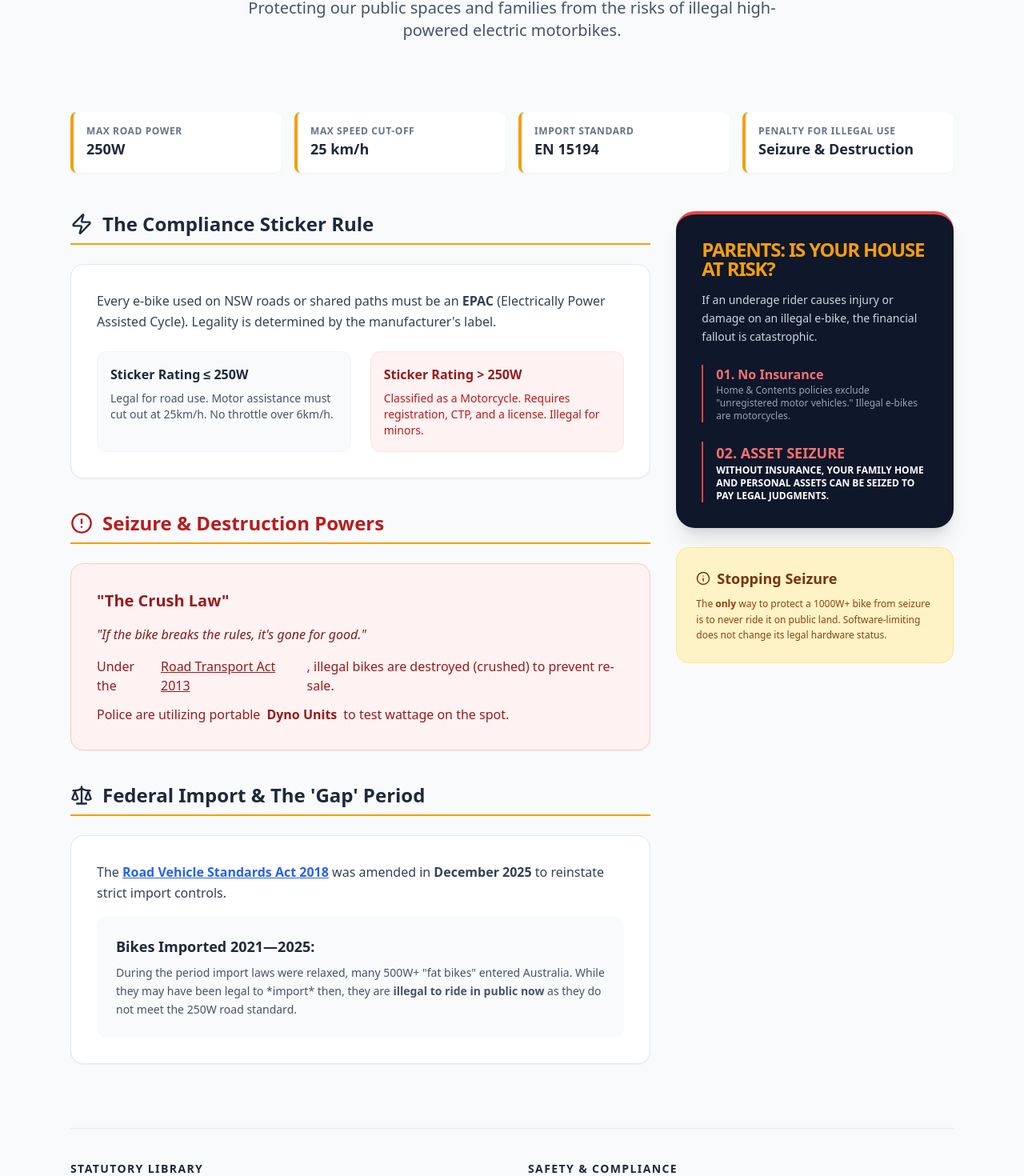
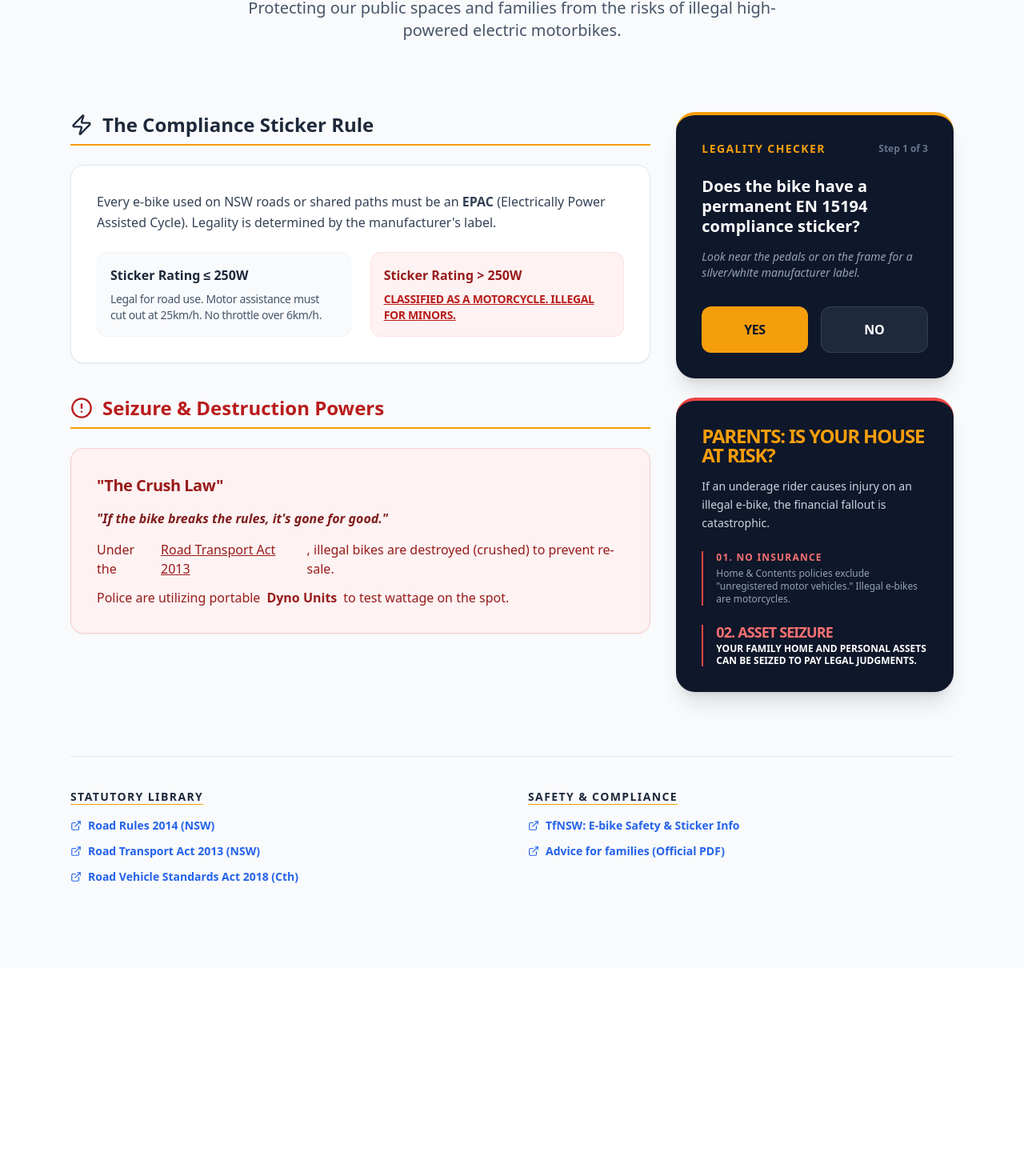
Before and after one commit to njhod1/ebike-regulation-portal, a React (Vite) app: page / in a window 1280 px wide. Shown: the part 256-1726 px from the top of the page at 80% size. After the commit the page ends 1466 px from the top, so only its background shows below. Built offline with nearby package versions, Linux system fonts and the light colour scheme.

Commit message:
Quiz Add

```diff
--- a/src/App.jsx
+++ b/src/App.jsx
@@ -1,9 +1,8 @@
 import React, { useState } from 'react';
-import { Shield, FileText, Home, Info, Scale, ExternalLink, Zap, AlertCircle } from 'lucide-react';
+import { Shield, FileText, Home, Info, Scale, ExternalLink, Zap, AlertCircle, CheckCircle2, XCircle, RotateCcw } from 'lucide-react';
 
 /**
  * HELPER COMPONENTS
- * Defined outside the main App component to satisfy ESLint rules.
  */
 
 function SectionHeader({ title, icon: Icon, color = "text-slate-800" }) {
@@ -20,6 +19,97 @@ function StatBox({ label, value }) {
     <div className="bg-white p-4 rounded-lg shadow-sm border-l-4 border-amber-500">
       <p className="text-xs font-semibold text-slate-500 uppercase tracking-wider">{label}</p>
       <p className="text-lg font-bold text-slate-800">{value}</p>
+    </div>
+  );
+}
+
+/**
+ * INTERACTIVE LEGALITY QUIZ COMPONENT
+ */
+function LegalityQuiz() {
+  const [step, setStep] = useState(0);
+  const [answers, setAnswers] = useState({});
+
+  const questions = [
+    {
+      id: 'sticker',
+      question: "Does the bike have a permanent EN 15194 compliance sticker?",
+      info: "Look near the pedals or on the frame for a silver/white manufacturer label."
+    },
+    {
+      id: 'wattage',
+      question: "Is the motor rated at 250W or less?",
+      info: "Check the sticker or manual. Anything over 250W is legally a motorcycle in NSW."
+    },
+    {
+      id: 'speed',
+      question: "Does the motor assistance cut out automatically at 25km/h?",
+      info: "If the motor keeps pushing you past 25km/h without pedaling, it's non-compliant."
+    }
+  ];
+
+  const handleAnswer = (val) => {
+    setAnswers({ ...answers, [questions[step].id]: val });
+    setStep(step + 1);
+  };
+
+  const resetQuiz = () => {
+    setStep(0);
+    setAnswers({});
+  };
+
+  if (step < questions.length) {
+    return (
+      <div className="bg-slate-900 text-white p-8 rounded-3xl shadow-xl border-t-4 border-amber-500 animate-in slide-in-from-bottom-4 duration-500">
+        <div className="flex justify-between items-center mb-6">
+          <span className="text-amber-500 font-bold text-sm tracking-widest uppercase">Legality Checker</span>
+          <span className="text-slate-500 text-xs font-bold">Step {step + 1} of 3</span>
+        </div>
+        <h3 className="text-xl font-bold mb-4 leading-tight">{questions[step].question}</h3>
+        <p className="text-slate-400 text-sm mb-8 italic">{questions[step].info}</p>
+        <div className="flex gap-4">
+          <button
+            onClick={() => handleAnswer(true)}
+            className="flex-1 py-4 bg-amber-500 text-slate-900 font-black rounded-xl hover:bg-amber-400 transition-colors uppercase tracking-tight"
+          >
+            Yes
+          </button>
+          <button
+            onClick={() => handleAnswer(false)}
+            className="flex-1 py-4 bg-slate-800 text-white font-black rounded-xl hover:bg-slate-700 transition-colors uppercase tracking-tight border border-slate-700"
+          >
+            No
+          </button>
+        </div>
+      </div>
+    );
+  }
+
+  const isLegal = answers.sticker && answers.wattage && answers.speed;
+
+  return (
+    <div className={`p-8 rounded-3xl shadow-xl border-t-4 animate-in zoom-in-95 duration-500 ${isLegal ? 'bg-emerald-50 border-emerald-500' : 'bg-red-50 border-red-500'}`}>
+      <div className="text-center">
+        {isLegal ? (
+          <>
+            <CheckCircle2 className="text-emerald-500 mx-auto mb-4" size={64} />
+            <h3 className="text-3xl font-black text-emerald-900 uppercase tracking-tighter mb-2">Likely Compliant</h3>
+            <p className="text-emerald-800 font-medium mb-6">Your bike meets the primary NSW road standards for 2026.</p>
+          </>
+        ) : (
+          <>
+            <XCircle className="text-red-500 mx-auto mb-4" size={64} />
+            <h3 className="text-3xl font-black text-red-900 uppercase tracking-tighter mb-2">ILLEGAL FOR ROAD USE</h3>
+            <p className="text-red-800 font-medium mb-6">Based on your answers, this device is classified as a <strong>Motorcycle</strong> and is subject to seizure.</p>
+          </>
+        )}
+        <button
+          onClick={resetQuiz}
+          className="flex items-center gap-2 mx-auto text-slate-500 hover:text-slate-800 font-bold text-sm transition-colors"
+        >
+          <RotateCcw size={16} /> Start Over
+        </button>
+      </div>
     </div>
   );
 }
@@ -59,7 +149,7 @@ export default function App() {
                 onClick={() => setActiveTab(item.id)}
                 className={`flex items-center gap-2 px-4 py-2 rounded-full transition-all ${
                   activeTab === item.id
-                    ? 'bg-amber-50 text-slate-900 font-bold'
+                    ? 'bg-amber-500 text-slate-900 font-bold'
                     : 'hover:bg-slate-800 text-slate-300'
                 }`}
               >
@@ -93,18 +183,9 @@ export default function App() {
               </p>
             </header>
 
-            {/* Quick Stats Grid */}
-            <div className="grid grid-cols-1 md:grid-cols-4 gap-4 mb-12">
-              <StatBox label="Max Road Power" value="250W" />
-              <StatBox label="Max Speed Cut-off" value="25 km/h" />
-              <StatBox label="Import Standard" value="EN 15194" />
-              <StatBox label="Penalty for Illegal Use" value="Seizure & Destruction" />
-            </div>
-
-            <div className="grid grid-cols-1 lg:grid-cols-3 gap-8">
-              {/* Left Column: Compliance */}
+            <div className="grid grid-cols-1 lg:grid-cols-3 gap-8 mb-12">
+              {/* Left Column: Compliance Info */}
               <div className="lg:col-span-2 space-y-10">
-
                 <section>
                   <SectionHeader title="The Compliance Sticker Rule" icon={Zap} />
                   <div className="bg-white p-8 rounded-2xl shadow-sm border border-slate-200">
@@ -114,11 +195,11 @@ export default function App() {
                     <div className="grid grid-cols-1 sm:grid-cols-2 gap-6 mt-6">
                       <div className="p-4 bg-slate-50 rounded-xl border border-slate-100">
                         <h4 className="font-bold text-slate-800 mb-2">Sticker Rating ≤ 250W</h4>
-                        <p className="text-sm text-slate-600">Legal for road use. Motor assistance must cut out at 25km/h. No throttle over 6km/h.</p>
+                        <p className="text-sm text-slate-600 font-medium tracking-tight">Legal for road use. Motor assistance must cut out at 25km/h. No throttle over 6km/h.</p>
                       </div>
                       <div className="p-4 bg-red-50 rounded-xl border border-red-100">
                         <h4 className="font-bold text-red-800 mb-2">Sticker Rating {">"} 250W</h4>
-                        <p className="text-sm text-red-700 font-medium">Classified as a Motorcycle. Requires registration, CTP, and a license. Illegal for minors.</p>
+                        <p className="text-sm text-red-700 font-bold tracking-tight uppercase underline">Classified as a Motorcycle. Illegal for minors.</p>
                       </div>
                     </div>
                   </div>
@@ -127,8 +208,8 @@ export default function App() {
                 <section>
                   <SectionHeader title="Seizure & Destruction Powers" icon={AlertCircle} color="text-red-700" />
                   <div className="bg-red-50 p-8 rounded-2xl shadow-sm border border-red-200">
-                    <h3 className="text-xl font-bold text-red-800 mb-4">"The Crush Law"</h3>
-                    <p className="text-red-900 mb-4 font-medium italic">
+                    <h3 className="text-xl font-bold text-red-800 mb-4 tracking-tight">"The Crush Law"</h3>
+                    <p className="text-red-900 mb-4 font-bold italic leading-snug">
                       "If the bike breaks the rules, it's gone for good."
                     </p>
                     <ul className="space-y-3 text-red-800">
@@ -137,50 +218,29 @@ export default function App() {
                     </ul>
                   </div>
                 </section>
-
-                <section>
-                  <SectionHeader title="Federal Import & The 'Gap' Period" icon={Scale} />
-                  <div className="bg-white p-8 rounded-2xl shadow-sm border border-slate-200">
-                    <p className="text-slate-700 leading-relaxed mb-4">
-                      The <a href={LINKS.VEHICLE_STANDARDS_ACT} className="underline text-blue-600 font-bold" target="_blank" rel="noreferrer">Road Vehicle Standards Act 2018</a> was amended in <strong>December 2025</strong> to reinstate strict import controls.
-                    </p>
-                    <div className="bg-slate-50 p-6 rounded-xl">
-                      <h4 className="font-bold mb-2 text-slate-800 text-lg">Bikes Imported 2021—2025:</h4>
-                      <p className="text-sm text-slate-600 leading-relaxed">
-                        During the period import laws were relaxed, many 500W+ "fat bikes" entered Australia. While they may have been legal to *import* then, they are <strong>illegal to ride in public now</strong> as they do not meet the 250W road standard.
-                      </p>
-                    </div>
-                  </div>
-                </section>
               </div>
 
-              {/* Right Column: Sidebar Risks */}
+              {/* Right Column: Interactive Quiz & Risk Sidebar */}
               <div className="space-y-6">
+                {/* INTERACTIVE QUIZ INTEGRATION */}
+                <LegalityQuiz />
+
                 <div className="bg-slate-900 text-white p-8 rounded-3xl shadow-xl border-t-4 border-red-500">
                   <h3 className="text-2xl font-black mb-4 text-amber-500 uppercase tracking-tighter leading-none">Parents: Is your house at risk?</h3>
                   <p className="text-slate-300 text-sm leading-relaxed mb-6">
-                    If an underage rider causes injury or damage on an illegal e-bike, the financial fallout is catastrophic.
+                    If an underage rider causes injury on an illegal e-bike, the financial fallout is catastrophic.
                   </p>
 
                   <div className="space-y-6">
                     <div className="border-l-2 border-red-500 pl-4">
-                      <h4 className="font-bold text-red-400">01. No Insurance</h4>
+                      <h4 className="font-bold text-red-400 uppercase text-xs tracking-widest mb-1">01. No Insurance</h4>
                       <p className="text-xs text-slate-400">Home & Contents policies exclude "unregistered motor vehicles." Illegal e-bikes are motorcycles.</p>
                     </div>
                     <div className="border-l-2 border-red-500 pl-4">
-                      <h4 className="font-bold text-red-400 text-lg">02. ASSET SEIZURE</h4>
-                      <p className="text-xs text-slate-400 font-bold uppercase text-white">Without insurance, your family home and personal assets can be seized to pay legal judgments.</p>
+                      <h4 className="font-bold text-red-400 text-lg uppercase tracking-tighter mb-1 leading-none">02. ASSET SEIZURE</h4>
+                      <p className="text-xs text-slate-400 font-black uppercase text-white leading-tight">Your family home and personal assets can be seized to pay legal judgments.</p>
                     </div>
                   </div>
-                </div>
-
-                <div className="bg-amber-100 p-6 rounded-2xl border border-amber-200">
-                  <h4 className="font-bold text-amber-900 flex items-center gap-2 mb-2 text-lg">
-                    <Info size={18} /> Stopping Seizure
-                  </h4>
-                  <p className="text-xs text-amber-800 leading-relaxed">
-                    The <strong>only</strong> way to protect a 1000W+ bike from seizure is to never ride it on public land. Software-limiting does not change its legal hardware status.
-                  </p>
                 </div>
               </div>
             </div>
@@ -189,18 +249,18 @@ export default function App() {
             <footer className="mt-20 border-t border-slate-200 pt-10 pb-20">
               <div className="grid grid-cols-1 md:grid-cols-2 gap-10">
                 <div>
-                  <h3 className="font-bold text-slate-800 mb-4 uppercase text-sm tracking-widest">Statutory Library</h3>
+                  <h3 className="font-bold text-slate-800 mb-4 uppercase text-sm tracking-widest underline decoration-amber-500 underline-offset-4">Statutory Library</h3>
                   <div className="space-y-3">
-                    <a href={LINKS.ROAD_RULES} target="_blank" rel="noreferrer" className="flex items-center gap-2 text-blue-600 hover:underline text-sm font-medium"><ExternalLink size={14}/> Road Rules 2014 (NSW)</a>
-                    <a href={LINKS.ROAD_TRANSPORT_ACT} target="_blank" rel="noreferrer" className="flex items-center gap-2 text-blue-600 hover:underline text-sm font-medium"><ExternalLink size={14}/> Road Transport Act 2013 (NSW)</a>
-                    <a href={LINKS.VEHICLE_STANDARDS_ACT} target="_blank" rel="noreferrer" className="flex items-center gap-2 text-blue-600 hover:underline text-sm font-medium"><ExternalLink size={14}/> Road Vehicle Standards Act 2018 (Cth)</a>
+                    <a href={LINKS.ROAD_RULES} target="_blank" rel="noreferrer" className="flex items-center gap-2 text-blue-600 hover:underline text-sm font-bold"><ExternalLink size={14}/> Road Rules 2014 (NSW)</a>
+                    <a href={LINKS.ROAD_TRANSPORT_ACT} target="_blank" rel="noreferrer" className="flex items-center gap-2 text-blue-600 hover:underline text-sm font-bold"><ExternalLink size={14}/> Road Transport Act 2013 (NSW)</a>
+                    <a href={LINKS.VEHICLE_STANDARDS_ACT} target="_blank" rel="noreferrer" className="flex items-center gap-2 text-blue-600 hover:underline text-sm font-bold"><ExternalLink size={14}/> Road Vehicle Standards Act 2018 (Cth)</a>
                   </div>
                 </div>
                 <div>
-                  <h3 className="font-bold text-slate-800 mb-4 uppercase text-sm tracking-widest">Safety & Compliance</h3>
+                  <h3 className="font-bold text-slate-800 mb-4 uppercase text-sm tracking-widest underline decoration-amber-500 underline-offset-4">Safety & Compliance</h3>
                   <div className="space-y-3">
-                    <a href={LINKS.TfNSW_EBIKES} target="_blank" rel="noreferrer" className="flex items-center gap-2 text-blue-600 hover:underline text-sm font-medium"><ExternalLink size={14}/> TfNSW: E-bike Safety & EN 15194 Sticker Info</a>
-                    <a href={LINKS.FAMILY_ADVICE_PDF} target="_blank" rel="noreferrer" className="flex items-center gap-2 text-blue-600 hover:underline text-sm font-medium"><ExternalLink size={14}/> E-bikes - Advice for families (PDF)</a>
+                    <a href={LINKS.TfNSW_EBIKES} target="_blank" rel="noreferrer" className="flex items-center gap-2 text-blue-600 hover:underline text-sm font-bold"><ExternalLink size={14}/> TfNSW: E-bike Safety & Sticker Info</a>
+                    <a href={LINKS.FAMILY_ADVICE_PDF} target="_blank" rel="noreferrer" className="flex items-center gap-2 text-blue-600 hover:underline text-sm font-bold"><ExternalLink size={14}/> Advice for families (Official PDF)</a>
                   </div>
                 </div>
               </div>
@@ -226,7 +286,7 @@ export default function App() {
               <div className="grid grid-cols-2 gap-8">
                 <div className="space-y-8">
                   <div>
-                    <h3 className="text-lg font-black border-b-2 border-amber-500 mb-3 text-slate-900 uppercase">1. Compliance</h3>
+                    <h3 className="text-lg font-black border-b-2 border-amber-500 mb-3 text-slate-900 uppercase tracking-tighter">1. Compliance</h3>
                     <ul className="text-sm space-y-3">
                       <li><strong>Max Power:</strong> 250W Continuous.</li>
                       <li><strong>Max Speed:</strong> 25km/h motor cut-off.</li>
@@ -236,7 +296,7 @@ export default function App() {
                   </div>
 
                   <div>
-                    <h3 className="text-lg font-black border-b-2 border-amber-500 mb-3 text-slate-900 uppercase">2. Enforcement</h3>
+                    <h3 className="text-lg font-black border-b-2 border-amber-500 mb-3 text-slate-900 uppercase tracking-tighter">2. Enforcement</h3>
                     <ul className="text-sm space-y-3">
                       <li><strong>Dyno Testing:</strong> Roadside power tests.</li>
                       <li><strong>Seizure:</strong> Immediate confiscation for non-compliance.</li>
@@ -244,9 +304,8 @@ export default function App() {
                     </ul>
                   </div>
 
-                  {/* IMPORT CHANGES SECTION MOVED HERE FOR BALANCE */}
                   <div>
-                    <h3 className="text-lg font-black border-b-2 border-amber-500 mb-3 text-slate-900 uppercase">3. Import Changes</h3>
+                    <h3 className="text-lg font-black border-b-2 border-amber-500 mb-3 text-slate-900 uppercase tracking-tighter">3. Import Changes</h3>
                     <ul className="text-sm space-y-3">
                       <li><strong>Federal Law:</strong> Import standards reinstated December 2025.</li>
                       <li><strong>2021—2025 Gap:</strong> Older imports are still subject to current NSW 250W road usage laws.</li>
@@ -255,51 +314,44 @@ export default function App() {
                   </div>
                 </div>
 
-                {/* PARENTAL ALERT SECTION */}
                 <div className="bg-slate-100 p-8 rounded-xl border-2 border-slate-900 flex flex-col justify-between">
                   <div>
-                    <h3 className="text-4xl font-black text-red-700 mb-2 leading-none">PARENTAL ALERT</h3>
+                    <h3 className="text-4xl font-black text-red-700 mb-2 leading-none tracking-tighter">PARENTAL ALERT</h3>
                     <p className="text-xl font-bold mb-6 underline uppercase text-slate-900">Is your house at risk?</p>
 
-                    <p className="text-lg leading-snug mb-8 font-medium text-slate-800">
+                    <p className="text-lg leading-snug mb-8 font-semibold text-slate-800">
                       If an underage rider causes injury on an illegal bike, <strong className="text-red-700">Home Insurance is VOID.</strong>
                     </p>
 
                     <div className="bg-white p-6 border-2 border-red-200 rounded-lg mb-8 shadow-sm">
-                      <p className="text-lg font-black text-slate-900 uppercase mb-2 underline">The "House" Scenario:</p>
-                      <p className="text-base text-slate-700 leading-relaxed font-semibold">
-                        Without insurance, court-awarded damages result in the <span className="text-red-600">seizure and sale</span> of the family home to satisfy debt.
+                      <p className="text-lg font-black text-slate-900 uppercase mb-2 underline tracking-tighter">The "House" Scenario:</p>
+                      <p className="text-base text-slate-700 leading-relaxed font-black uppercase">
+                        Without insurance, legal debts result in the <span className="text-red-600 underline">seizure and sale</span> of the family home.
                       </p>
                     </div>
                   </div>
 
-                  <p className="text-sm text-slate-600 italic leading-tight">
-                    Negligent supervision of a minor on a motor vehicle can lead to direct personal liability.
+                  <p className="text-xs text-slate-600 italic font-medium leading-tight border-t border-slate-200 pt-4">
+                    Negligent supervision of a minor on an unregistered motor vehicle leads to direct personal liability.
                   </p>
                 </div>
               </div>
 
-              {/* FOOTER STATUTES BAR - REFINED */}
-              <div className="mt-12 p-6 bg-slate-900 text-white rounded-xl">
-                <div className="flex justify-between items-center">
-                  <div>
-                    <h4 className="font-bold text-amber-500 text-lg uppercase tracking-wider">Statutory Reference</h4>
-                    <p className="text-xs opacity-90">Regulatory framework current as of February 2026.</p>
-                  </div>
-                  <div className="text-right text-[10px] opacity-80 font-mono text-xs leading-relaxed uppercase">
-                    Road Vehicle Standards Act 2018 (Cth)<br/>
-                    Road Transport Act 2013 (NSW)<br/>
-                    Road Rules 2014 (NSW)
-                  </div>
+              <div className="mt-12 p-6 bg-slate-900 text-white rounded-xl flex justify-between items-center">
+                <div>
+                  <h4 className="font-black text-amber-500 text-lg uppercase tracking-widest">Statutory Reference</h4>
+                  <p className="text-[10px] opacity-70">Current as of February 2026.</p>
+                </div>
+                <div className="text-right text-[10px] opacity-80 font-mono leading-relaxed uppercase">
+                  Road Vehicle Standards Act 2018 (Cth)<br/>
+                  Road Transport Act 2013 (NSW)<br/>
+                  Road Rules 2014 (NSW)
                 </div>
               </div>
 
               <div className="mt-auto pt-6 text-center">
                 <p className="text-[10px] font-black text-slate-900 tracking-tighter mb-2">OFFICIAL INFORMATION: TRANSPORT.NSW.GOV.AU/ROADSAFETY</p>
-                <p className="text-[8px] text-slate-500 mb-4 font-bold">
-                  PDF Resource: <a href={LINKS.FAMILY_ADVICE_PDF} target="_blank" rel="noreferrer" className="text-blue-600 underline break-all">{LINKS.FAMILY_ADVICE_PDF}</a>
-                </p>
-                <div className="flex justify-center gap-12 opacity-40">
+                <div className="flex justify-center gap-12 opacity-30">
                   <div className="text-[8px] uppercase font-black tracking-[0.2em]">Safety First</div>
                   <div className="text-[8px] uppercase font-black tracking-[0.2em]">Asset Security</div>
                 </div>
```
